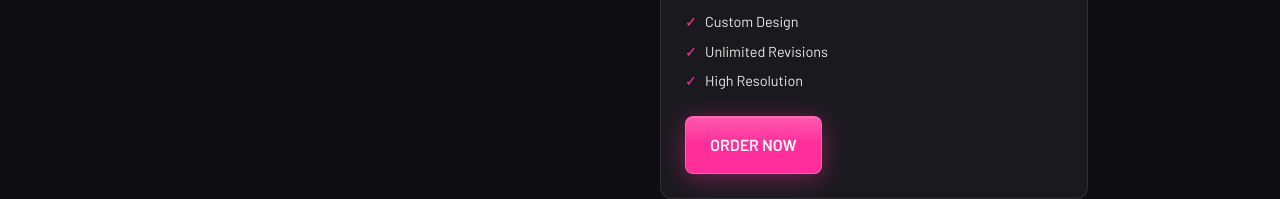
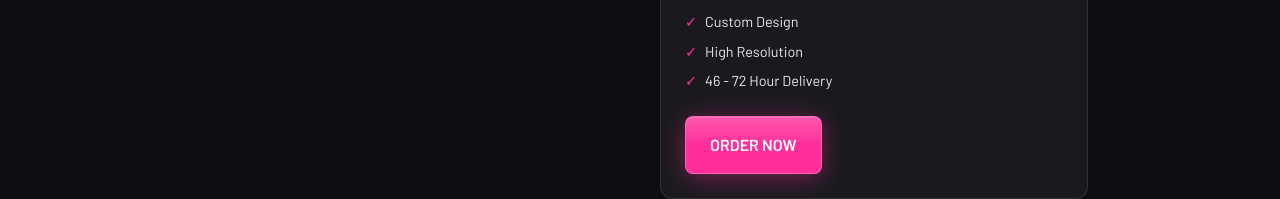
Before and after one commit to StylianosNicolaou/karate_designs_cn, a Next.js app: page /poster in a window 1280 px wide. Shown: the part 3176-3375 px from the top of the page. Built offline with nearby package versions, Linux system fonts and the light colour scheme.

Commit message:
changed text

```diff
--- a/pages/poster.js
+++ b/pages/poster.js
@@ -326,10 +326,11 @@ export default function PosterLandingPage() {
                     <span className="text-primary">✓</span> Custom Design
                   </li>
                   <li className="text-white/90 flex items-center gap-2">
-                    <span className="text-primary">✓</span> Unlimited Revisions
+                    <span className="text-primary">✓</span> High Resolution
                   </li>
                   <li className="text-white/90 flex items-center gap-2">
-                    <span className="text-primary">✓</span> High Resolution
+                    <span className="text-primary">✓</span> 46 - 72 Hour
+                    Delivery
                   </li>
                 </ul>
                 <LiquidGlassButton
```
